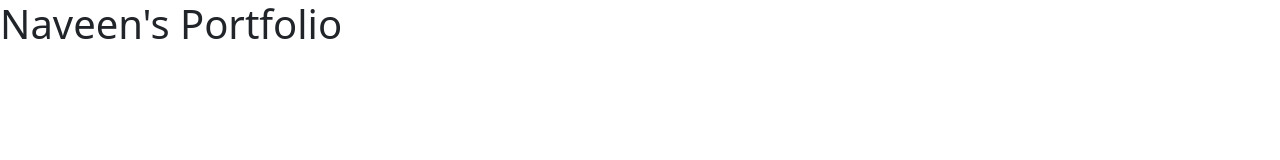
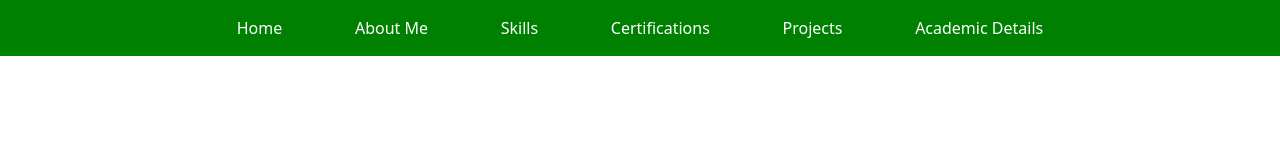
Before and after one commit to naveeng2402/portfolio, a website: page src/index.pug in a window 1280 px wide. Drawn offline with nearby package versions, Linux system fonts and the light colour scheme; files that its build step writes are made by us from their sources.

Commit message:
Added navbar structure

```diff
--- a/src/_base.pug
+++ b/src/_base.pug
@@ -11,6 +11,7 @@ html(lang='en')
     link(rel='stylesheet', href='css/style.css')
     title Naveen's Portfolio
   body.px-2.px-sm-0
+    include sections/nav/_nav
     block content
 
     script(
--- a/src/data/base.json
+++ b/src/data/base.json
@@ -1,4 +1,12 @@
 {
+    "navbar": {
+        "Home": "#home",
+        "About Me": "#about-me",
+        "Skills": "#skills",
+        "Certifications": "#certifications",
+        "Projects": "#projects",
+        "Academic Details": "#academic-details"
+    },
     "hero": {
         "title": "Hi this is Naveen G",
         "subtitle": "I'm a",
--- a/src/index.pug
+++ b/src/index.pug
@@ -1,4 +1,3 @@
 extends _base
 
 block content
-  h1 Naveen's Portfolio
--- a/src/sections/_index.scss
+++ b/src/sections/_index.scss
@@ -0,0 +1 @@
+@forward 'nav/nav';
--- /dev/null
+++ b/src/sections/nav/_nav.pug
@@ -0,0 +1,13 @@
+nav.navbar.navbar-expand-lg
+  .container-fluid
+    button.navbar-toggler(
+      type='button',
+      data-bs-toggle='collapse',
+      data-bs-target='#navbar'
+    )
+      span.navbar-toggler-icon
+    #navbar.collapse.navbar-collapse
+      ul.navbar-nav
+        each link, name in navbar
+          li.nav-item
+            a.nav-link(href=link)= name
--- /dev/null
+++ b/src/sections/nav/_nav.scss
@@ -0,0 +1,35 @@
+@use '../../scss/abstracts' as *;
+
+.navbar {
+  background-color: green;
+
+  &-collapse {
+    justify-content: center;
+  }
+
+  &-nav {
+    width: 70%;
+    justify-content: space-around;
+
+    @media screen and (max-width: map-get($grid-breakpoints, lg)) {
+      width: 100%;
+    }
+  }
+
+  &-toggler {
+    &:focus {
+      box-shadow: 0 0 0 $spacer-r * 0.25 red;
+    }
+
+    &-icon {
+      background-image: url('https://img.icons8.com/ios-glyphs/30/000000/menu--v1.png');
+    }
+  }
+}
+
+.nav {
+  &-link {
+    color: white;
+    text-align: center;
+  }
+}
```
